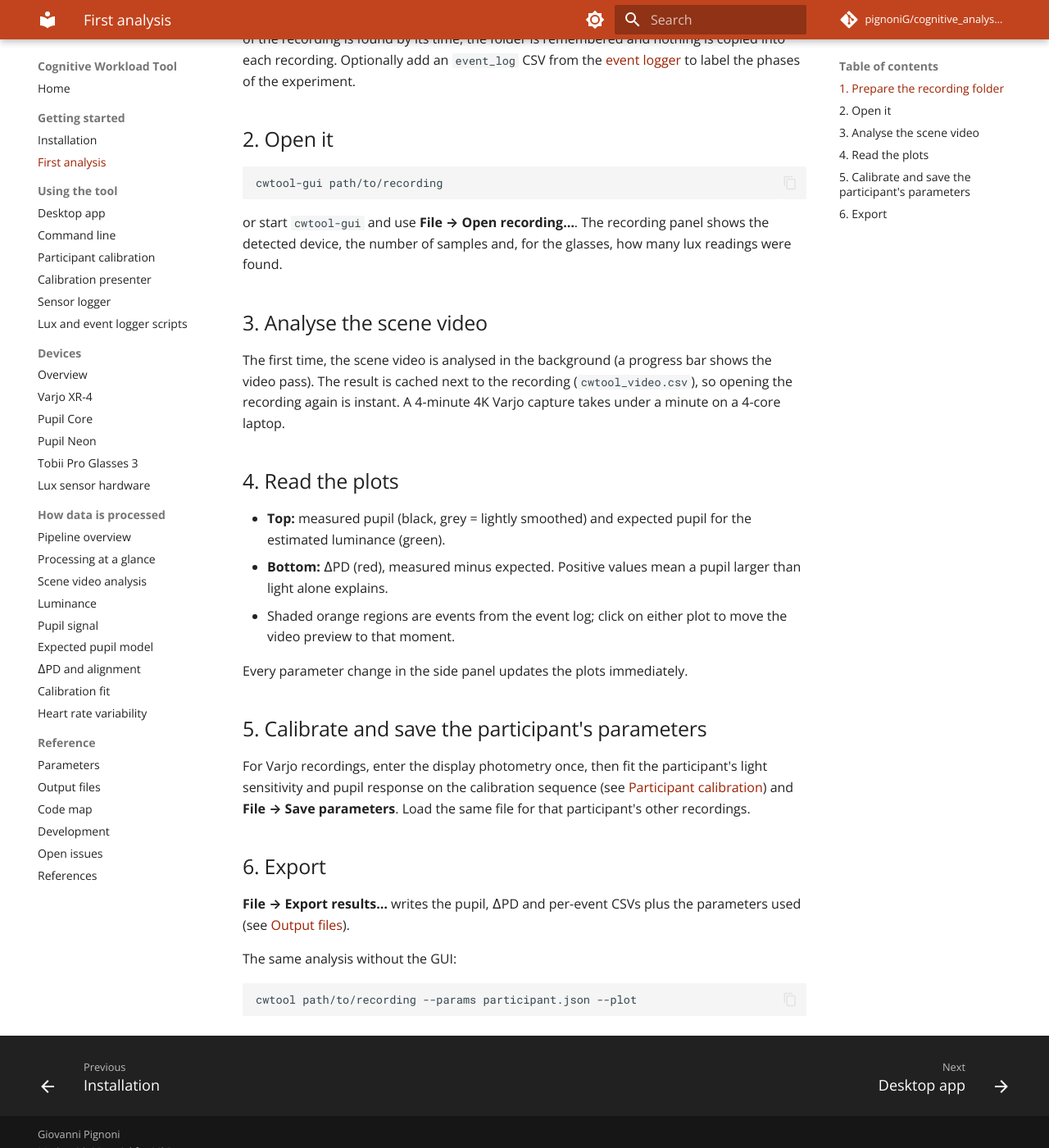
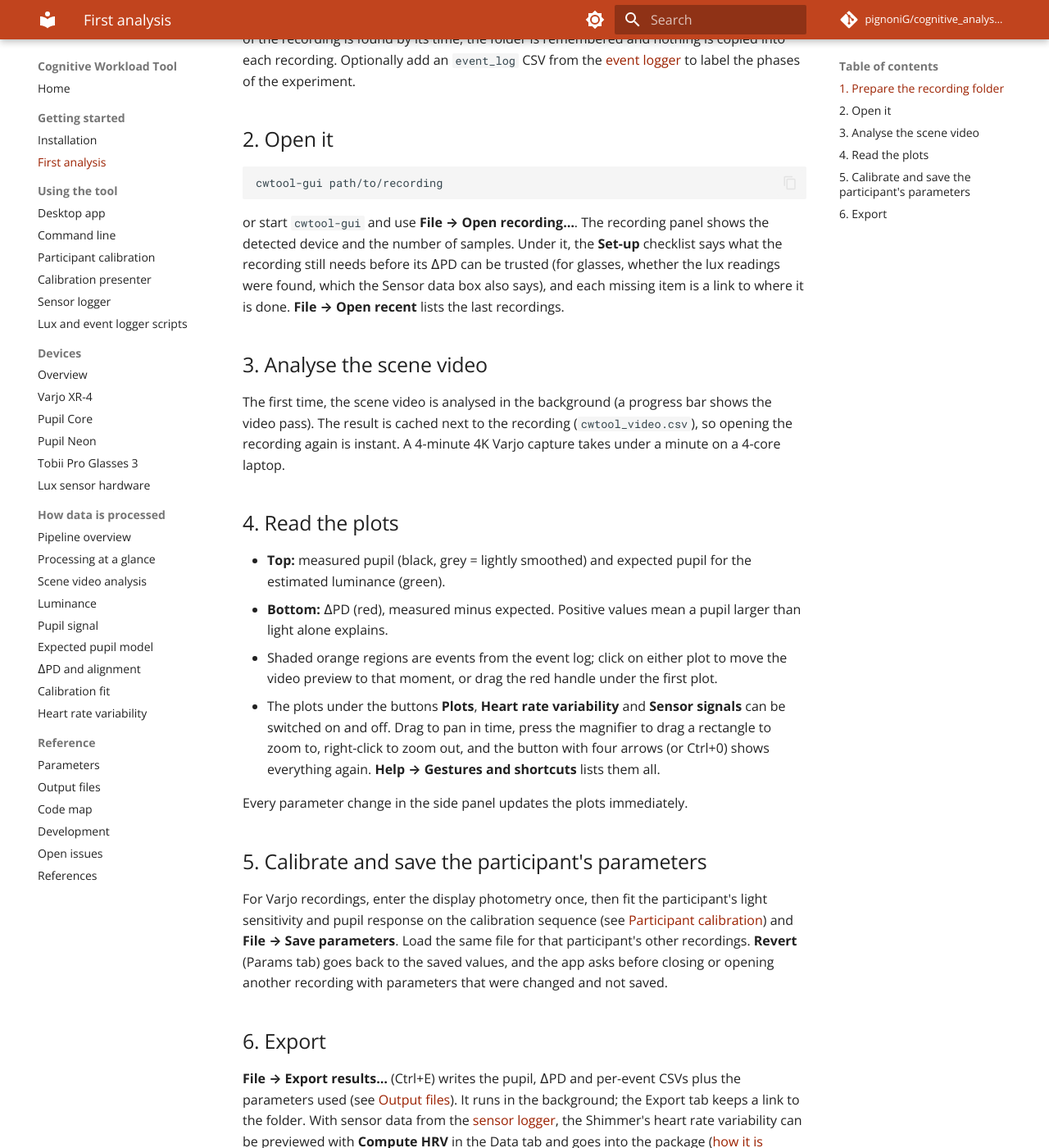
Before and after one commit to pignoniG/cognitive_analysis_tool, an MkDocs documentation site: the page built from docs/getting-started/first-analysis.md, in a window 1280 px wide and 1400 px high, scrolled down 584 px. Shown: the whole window at 82% size. Built offline with MkDocs 1.6.1 and Material for MkDocs 9.7.7, drawn with Linux system fonts in a browser that asks for light colours; comment, search, counter and statistics services are not loaded.

Commit message:
Docs and README screenshots for the new interface
README screenshots: the analysis app with the HRV table, the ECG with its beats, the EDA and the
moving RMSSD (a video of a usable size, so the gaze marks are not oversized), and the sensor logger
with a real-looking ECG. README, first analysis, GUI, logger and output pages follow the interface:
Set-up checklist, revert and the unsaved prompt, the merged Sensor data box, the drop-downs, the
handles, the HRV cut, the 256 Hz default of the Shimmer dialog.

````diff
--- a/docs/getting-started/first-analysis.md
+++ b/docs/getting-started/first-analysis.md
@@ -23,8 +23,10 @@ session of the recording is found by its time, the folder is remembered and noth
 cwtool-gui path/to/recording
 ```
 
-or start `cwtool-gui` and use **File → Open recording…**. The recording panel shows the detected device, the
-number of samples and, for the glasses, how many lux readings were found.
+or start `cwtool-gui` and use **File → Open recording…**. The recording panel shows the detected device and the
+number of samples. Under it, the **Set-up** checklist says what the recording still needs before its ΔPD can be trusted
+(for glasses, whether the lux readings were found, which the Sensor data box also says), and each missing item is a
+link to where it is done. **File → Open recent** lists the last recordings.
 
 ## 3. Analyse the scene video
 
@@ -37,7 +39,10 @@ Varjo capture takes under a minute on a 4-core laptop.
 - **Top:** measured pupil (black, grey = lightly smoothed) and expected pupil for the estimated luminance (green).
 - **Bottom:** ΔPD (red), measured minus expected. Positive values mean a pupil larger than light alone explains.
 - Shaded orange regions are events from the event log; click on either plot to move the video preview to that
-  moment.
+  moment, or drag the red handle under the first plot.
+- The plots under the buttons **Plots**, **Heart rate variability** and **Sensor signals** can be switched on and off.
+  Drag to pan in time, press the magnifier to drag a rectangle to zoom to, right-click to zoom out, and the button with
+  four arrows (or Ctrl+0) shows everything again. **Help → Gestures and shortcuts** lists them all.
 
 Every parameter change in the side panel updates the plots immediately.
 
@@ -46,12 +51,15 @@ Every parameter change in the side panel updates the plots immediately.
 For Varjo recordings, enter the display photometry once, then fit the participant's light sensitivity and pupil
 response on the calibration sequence (see [Participant calibration](../usage/calibration.md)) and
 **File → Save parameters**.
-Load the same file for that participant's other recordings.
+Load the same file for that participant's other recordings. **Revert** (Params tab) goes back to the saved values, and the
+app asks before closing or opening another recording with parameters that were changed and not saved.
 
 ## 6. Export
 
-**File → Export results…** writes the pupil, ΔPD and per-event CSVs plus the parameters used
-(see [Output files](../reference/outputs.md)).
+**File → Export results…** (Ctrl+E) writes the pupil, ΔPD and per-event CSVs plus the parameters used
+(see [Output files](../reference/outputs.md)). It runs in the background; the Export tab keeps a link to the folder. With
+sensor data from the [sensor logger](../usage/logger.md), the Shimmer's heart rate variability can be previewed with
+**Compute HRV** in the Data tab and goes into the package ([how it is computed](../processing/hrv.md)).
 
 The same analysis without the GUI:
 
````
Also changed, not shown: ReadME.md (+6 -4 lines), docs/reference/outputs.md (+3 -1 lines), docs/usage/gui.md (+7 -7 lines), docs/usage/logger.md (+2 -1 lines), docs/images/analysis-app.png, docs/images/sensor-logger.png.
